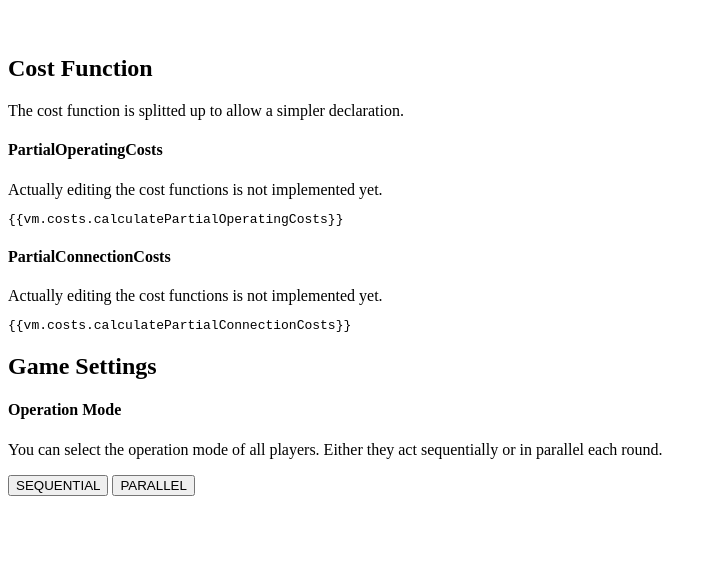
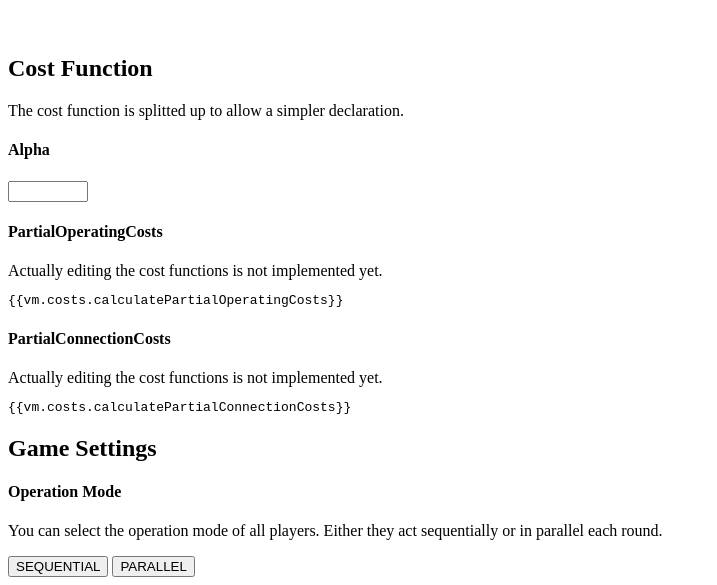
Before and after one commit to fabsenet/ncgsim, a website: page NCGSim/Templates/Setup.html in a window 1280 px wide. Shown: the part 763-1348 px from the top of the page, without its empty margins (0-717 px from the left). Before the commit the page ends 1267 px from the top, so only its background shows below. Drawn offline with Linux system fonts and the light colour scheme.

Commit message:
Added alpha value on setup screen

```diff
--- a/NCGSim/Templates/Setup.html
+++ b/NCGSim/Templates/Setup.html
@@ -70,6 +70,8 @@
             The cost function is splitted up to allow a simpler declaration.
         </div>
         <div class="col-md-6">
+            <h4>Alpha</h4>
+            <input type="number" min="0.01" max="10" step="0.01" ng-model="vm.state.alpha" />
             <h4>PartialOperatingCosts</h4>
             <div class="alert alert-info"><i class="fa fa-info-circle"></i> Actually editing the cost functions is not implemented yet.</div>
             <pre>{{vm.costs.calculatePartialOperatingCosts}}</pre>
```
